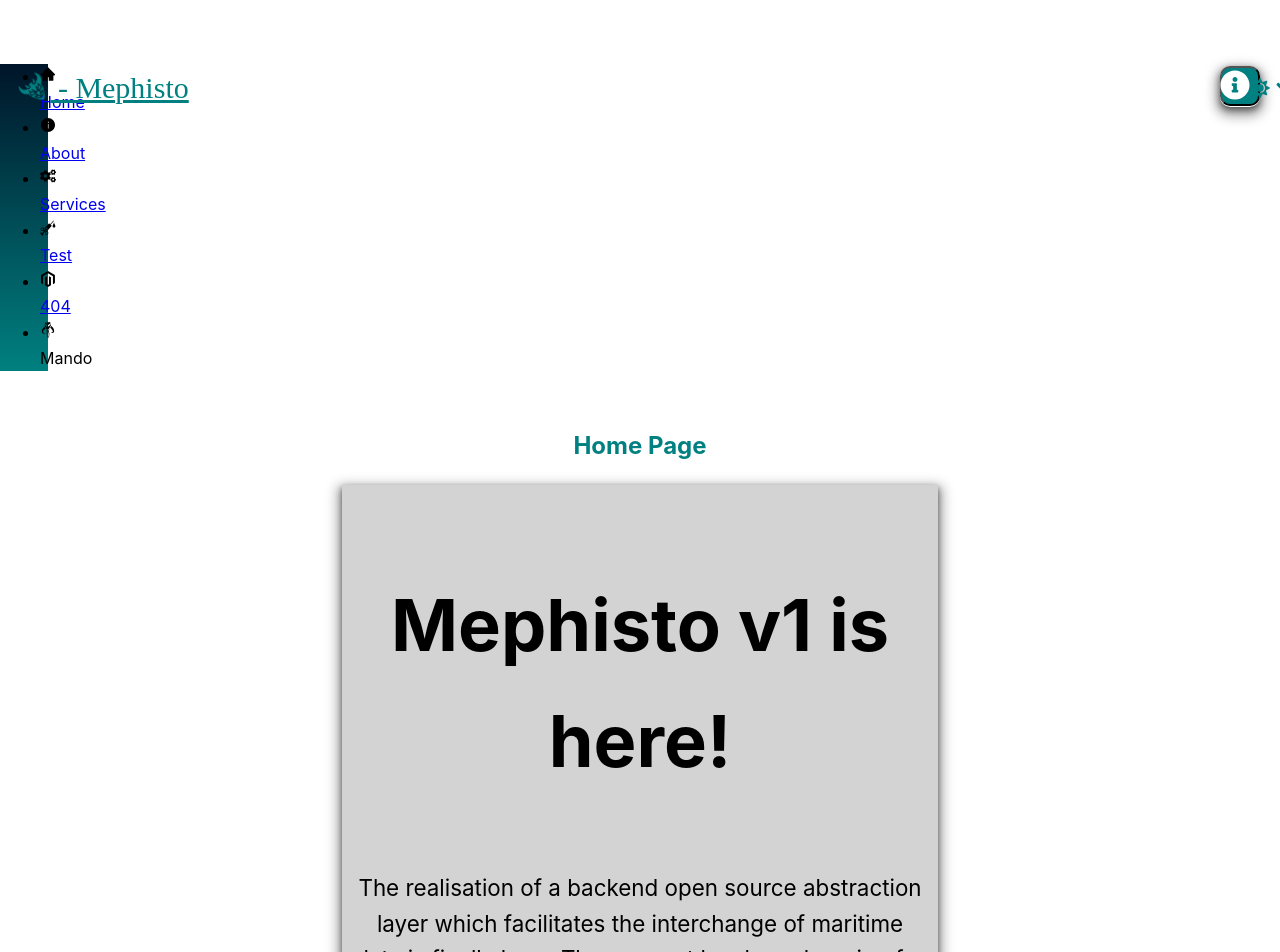
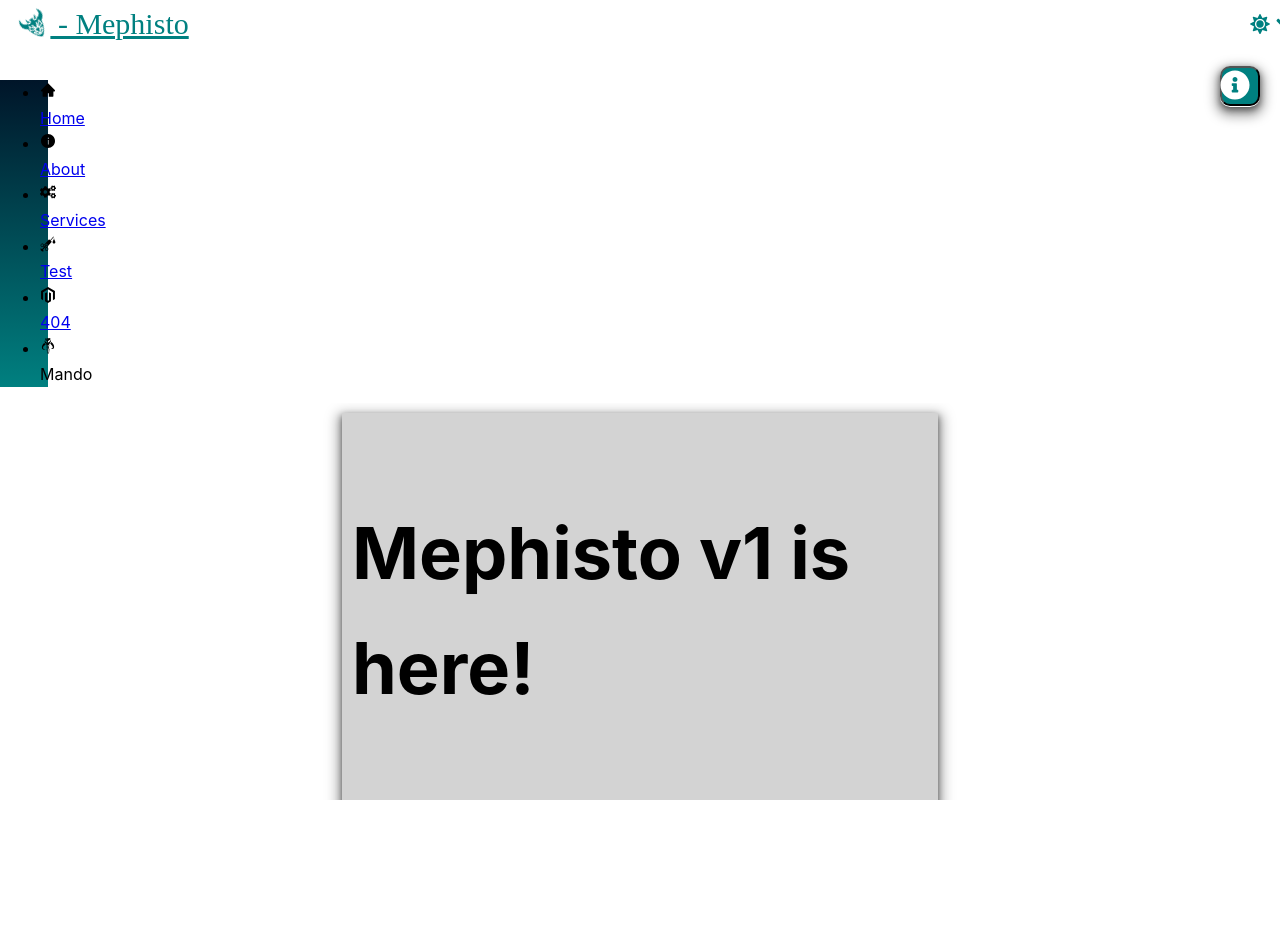
Before and after one commit to asconaga/mephisto, a React (Create React App) app in the folder client/: page / in a window 1280 px wide. Shown: the top 952 px of the page. After the commit the page ends 800 px from the top, so only its background shows below. Built offline with nearby package versions, Linux system fonts and the light colour scheme.

Commit message:
css design layout mods

```diff
--- a/client/src/App.css
+++ b/client/src/App.css
@@ -77,7 +77,6 @@
   border-radius: 50%;
   width: 33px;
   height: 33px;
-
 }
 
 .slick-arrow.slick-next {
@@ -124,11 +123,39 @@ body {
 
 .App {
   text-align: left;
+  display: flex;
+  flex-direction: column;
+  overflow: hidden;
+  height: 100vh;
 }
 
 .App-logo {
   height: 40vmin;
   pointer-events: none;
+}
+
+.page-header {
+  position: fixed;
+  z-index: 1;
+  width: 100%;
+  padding: 0 20px;
+  height: 48px;
+}
+
+.page-footer {
+  text-align: center;
+  margin: 0px;
+  padding: 10px;
+  font-family: 'Oleo Script Swash Caps', cursive;
+  font-size: 18px;
+  color: var(--back-color) !important;
+}
+
+.page-main {
+  flex-grow: 1;
+  justify-content: flex-start;
+  margin-top: 64px;
+  overflow-y: auto;
 }
 
 .flexCenter {
@@ -172,27 +199,6 @@ body {
   }
 }
 
-.header {
-  position: fixed;
-  z-index: 1;
-  width: 100%;
-  padding: 0 20px;
-  height: 48px;
-}
-
-.footer {
-  text-align: center;
-  margin: 0px;
-  padding: 10px;
-  font-family: 'Oleo Script Swash Caps', cursive;
-  font-size: 18px;
-  color: var(--back-color) !important;
-}
-
-.innerLayout {
-  margin-top: 64px;
-}
-
 .headerUtil {
   float: right;
 }
@@ -212,10 +218,6 @@ body {
   flex-grow: 1;
   align-items: left;
   overflow-y: auto;
-}
-
-.titleHolder {
-  text-align: center;
 }
 
 .titleHolder h2 {
@@ -270,18 +272,28 @@ body {
 
 /* --- services --- */
 
-.servicesBlock .contentHolder {
+.ServicesPage {
+  /* height: 100%; */
+  /* width: 100%; */
+  /* display: flex; */
+  flex-direction: column;
+  /* justify-content: center;
+  align-items: center; */
+}
+
+
+.ServicesPage .contentHolder {
   text-align: justify;
   margin: 0 0 50px;
 }
 
-.servicesBlock .icon {
+.ServicesPage .icon {
   font-size: 40px;
   color: var(--primary-color);
   margin: 0 0 10px;
 }
 
-.servicesBlock .content {
+.ServicesPage .content {
   text-align: center;
   margin-bottom: 10px;
   background-color: var(--content-color);
@@ -289,17 +301,18 @@ body {
   /* border-radius: 20px; */
 }
 
-.servicesBlock .posts {
+.ServicesPage .posts {
   text-align: center;
   margin-bottom: 10px;
+  flex-grow: 1;
 }
 
-.servicesBlock h2 {
+.ServicesPage h2 {
   color: var(--back-color);
   margin: 0;
 }
 
-.servicesBlock .innerContent {
+.ServicesPage .innerContent {
   display: inline-grid;
   grid-template-columns: auto auto auto;
   text-align: center;
@@ -334,7 +347,7 @@ body {
   margin: 20px 0;
 }
 
-.servicesBlock .innerContent .innerImage {
+.ServicesPage .innerContent .innerImage {
   display: flex;
   width: 80px;
   background: var(--back-color);
@@ -342,20 +355,27 @@ body {
   justify-content: center;
 }
 
-.servicesBlock .innerContent .innerText {
+.ServicesPage .innerContent .innerText {
   text-overflow: scroll;
   overflow-y: auto;
 }
 
-.servicesBlock .innerContent h1 {
+.ServicesPage .innerContent h1 {
   color: var(--back-color);
 }
 
-.servicesBlock .innerContent svg {
+.ServicesPage .innerContent svg {
   font-size: 44px;
 }
 
 /* --- testPage --- */
+
+.TestPage {
+  display: flex;
+  flex-direction: column;
+  /* align-items: center; */
+  /* justify-content: center; */
+}
 
 .mainTest {
   /* height: 100%; */
@@ -428,12 +448,28 @@ body {
   font-style: italic;
 }
 
-/* Home Page */
+/* About Page */
+.AboutPage {
+  display: flex;
+  height: 100%;
+  /* width: 100%; */
+  justify-content: center;
+  align-items: center;
+}
 
 .AppCanvas {
   width: 100%;
   height: 700px;
   background-color: black;
+}
+
+/* Home Page */
+
+.HomePage {
+  display: flex;
+  height: 100%;
+  justify-content: center;
+  align-items: center;
 }
 
 .innerHome {
--- a/client/src/App.js
+++ b/client/src/App.js
@@ -23,9 +23,9 @@ function App() {
     return (
         <div className="App" data-theme={appTheme}>
             <BrowserRouter>
-                <Layout style={{ minHeight: '100vh' }}>
+                <Layout>
                     <AppHeader appTheme={appTheme} setAppTheme={setAppTheme} />
-                    <Layout className="innerLayout">
+                    <Layout className="page-main">
                         <AppSidebar />
                         <AppContent />
                     </Layout>
--- a/client/src/components/footer.js
+++ b/client/src/components/footer.js
@@ -9,9 +9,7 @@ const AppFooter = () => {
 
     const location = useLocation();
     return (
-        <div>
-            <Footer className="footer">Mephisto MAL Client = &lsquo;Developed by lijidea&rsquo; [{location.pathname}]</Footer>
-        </div>
+        <Footer className="page-footer">Mephisto MAL Client = &lsquo;Developed by lijidea&rsquo; [{location.pathname}]</Footer>
     );
 };
 
--- a/client/src/components/header.js
+++ b/client/src/components/header.js
@@ -50,8 +50,7 @@ const AppHeader = ({ appTheme, setAppTheme }) => {
     );
 
     return (
-        <div>
-            <Header className="header">
+        <Header className="page-header">
             <div className="logo flexCenter">
                 <Link to='/'><GiDevilMask /> - Mephisto</Link>
             </div>
@@ -63,7 +62,6 @@ const AppHeader = ({ appTheme, setAppTheme }) => {
                 <div className="headerUtil flexCenter">{(appTheme === 'light') ? <FaSun /> : <FaMoon />}</div>
             </Popover>
         </Header>
-        </div>
     );
 };
 
--- a/client/src/pages/aboutPage.js
+++ b/client/src/pages/aboutPage.js
@@ -2,13 +2,8 @@ import React, { useRef, useEffect } from 'react';
 
 const AboutPage = () => {
     return (
-        <main className="About">
-            <div className="block">
-                <div className="titleHolder">
-                    <h2>About Page</h2>
-                    <AppCanvas />
-                </div>
-            </div>
+        <main className="AboutPage">
+            <AppCanvas />
         </main >
     );
 };
@@ -36,7 +31,7 @@ const AppCanvas = () => {
             thickness: 6,
             strokeColor: 'red',
             level: .35,
-            curved: false
+            curved: true
         };
 
     const rand = function (min, max) {
--- a/client/src/pages/homePage.js
+++ b/client/src/pages/homePage.js
@@ -3,15 +3,9 @@ import React from 'react';
 const HomePage = () => {
     return (
         <main className="Home">
-            <div className="block">
-                <div className="titleHolder">
-                    <h2>Home Page</h2>
-
-                    <div className='homeAnnounce'>
-                        <h1>Mephisto v1 is here!</h1>
-                        <p>The realisation of a backend open source abstraction layer which facilitates the interchange of maritime data is finally here. The concept has been brewing for several years, but due to modern web technologies of Node / Express with React, the implementaion of a REST api servicing SARIS and other apllications in a platform agnostic fashion has arrived. Mephisto along with its smaller sibling thog are the most powerful solution available today.</p>
-                    </div>
-                </div>
+            <div className='homeAnnounce'>
+                <h1>Mephisto v1 is here!</h1>
+                <p>The realisation of a backend open source abstraction layer which facilitates the interchange of maritime data is finally here. The concept has been brewing for several years, but due to modern web technologies of Node / Express with React, the implementaion of a REST api servicing SARIS and other apllications in a platform agnostic fashion has arrived. Mephisto along with its smaller sibling thog are the most powerful solution available today.</p>
             </div>
         </main >
     );
--- a/client/src/pages/servicesPage.js
+++ b/client/src/pages/servicesPage.js
@@ -4,9 +4,7 @@ import { FaCheckCircle, FaFrown } from 'react-icons/fa';
 
 const ServicesPage = () => {
     return (
-        <div id="services">
         <ServicesSelection />
-        </div>
     );
 };
 
@@ -61,11 +59,8 @@ const ServicesSelection = () => {
     }, [API_URL]);
 
     return (
-        <div className="block servicesBlock">
+        <div className="ServicesPage">
             <div className="container-fluid">
-                <div className="titleHolder">
-                    <h2>Services Page</h2>
-                </div>
                 {getContent(fetchItems, carouselState, setCarouselState)}
             </div>
         </div>
@@ -167,8 +162,7 @@ const getContent = (serviceArr, carouselState, setCarouselState) => {
                 );
             });
 
-            tmpArr.push(<div key={elemArr.key}>
-                <div className={(index !== 2) ? "content" : "posts"}>
+            tmpArr.push(<div key={elemArr.key} className={(index !== 2) ? "content" : "posts"}>
                 <h2>{elemArr.title}</h2>
                 <Carousel arrows={false}
                     dots={true}
@@ -195,9 +189,9 @@ const getContent = (serviceArr, carouselState, setCarouselState) => {
                     {tmpConArr}
                 </Carousel>
             </div>
-            </div >);
+            );
         });
-        retVal = <div>{tmpArr} </div>;
+        retVal = tmpArr;
     }
 
     return retVal;
--- a/client/src/pages/testPage.js
+++ b/client/src/pages/testPage.js
@@ -133,9 +133,8 @@ const TestPage = () => {
     }, []);
 
     return (
-        <div className="testblock block">
+        <div className="TestPage">
             <div className="titleHolder">
-                <h2>Test Page</h2>
                 <div>
                     <Form
                         form={form}
@@ -174,7 +173,7 @@ const TestPage = () => {
                                     }}
                                 >
                                     <Button type="primary" htmlType="submit">
-                                        Fetch
+                                        Send
                                     </Button>
                                 </Form.Item>
                             </div>
```
Lines whose indentation alone changed are shown as unchanged.
